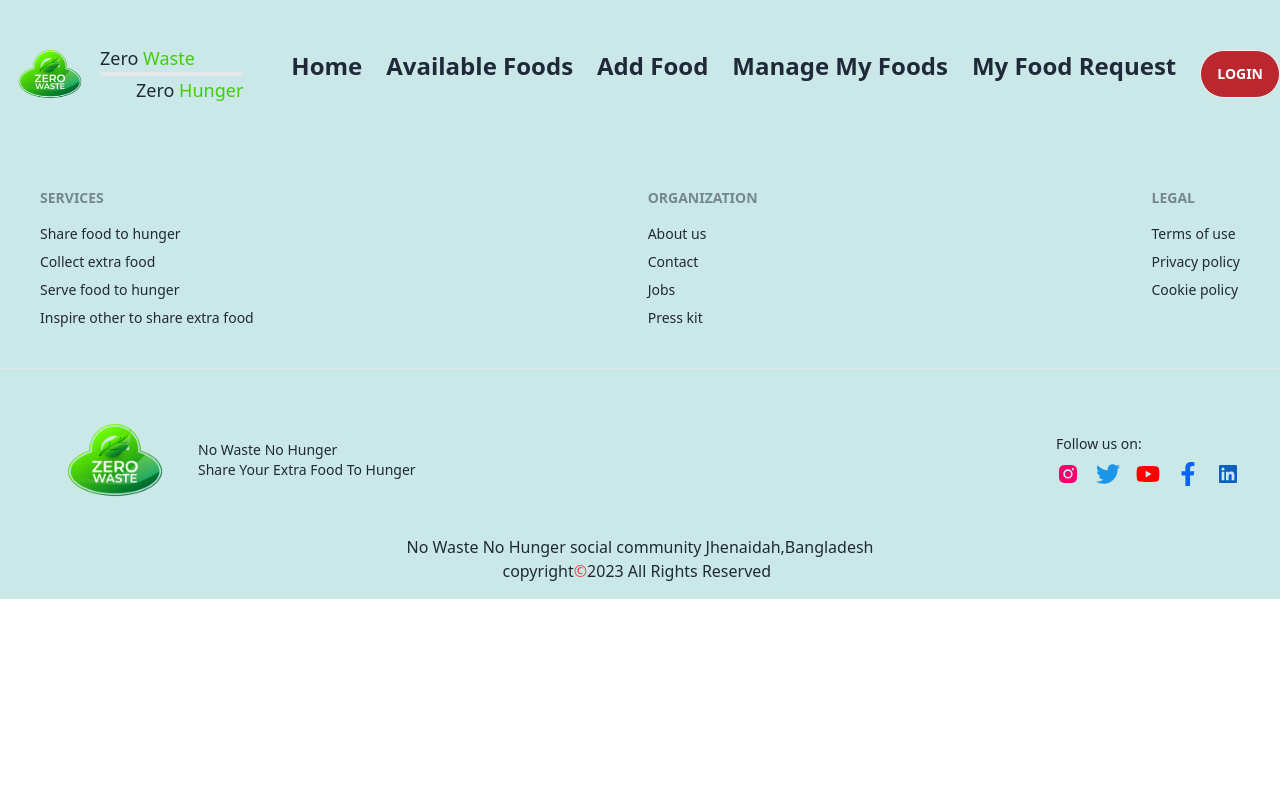
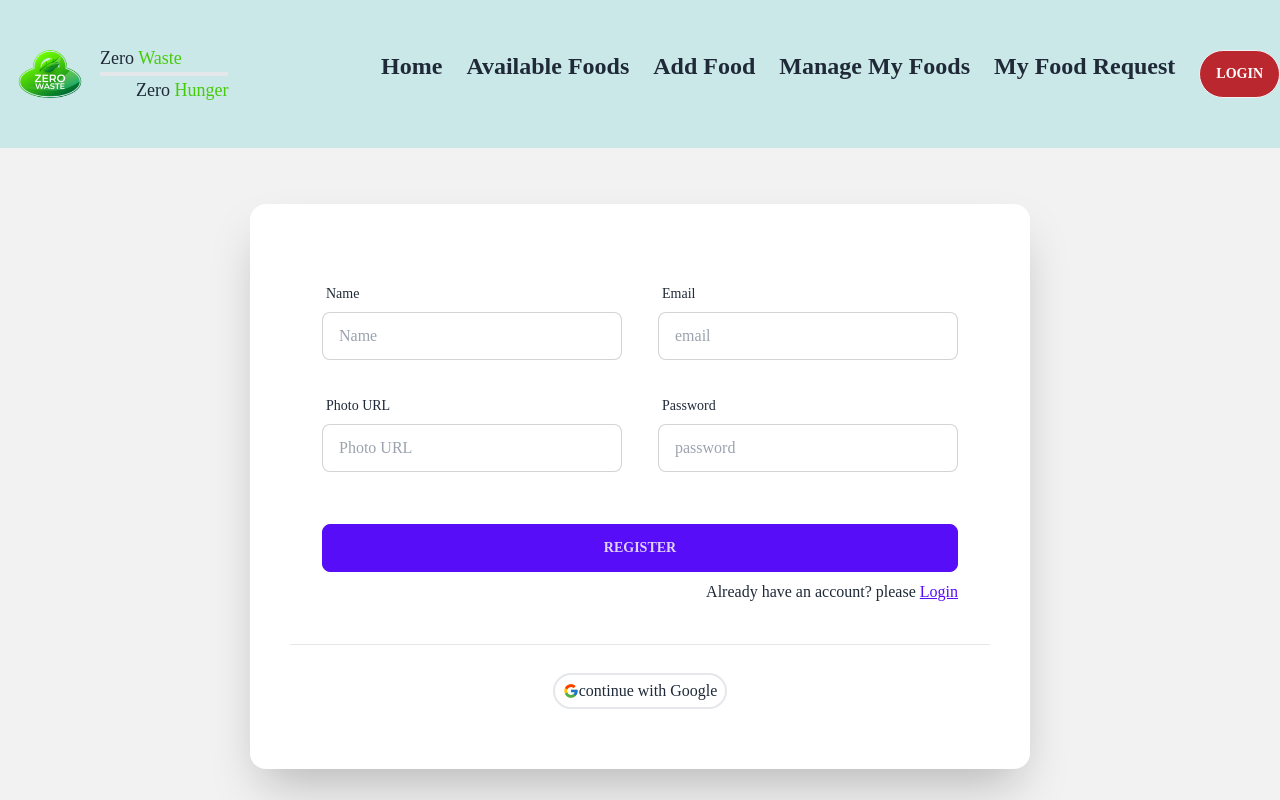
Before and after one commit to mdhanifbiswas27/Help-the--hunger, a React (Vite) app: page /register in a window 1280 px wide. Shown: the top 800 px of the page. Built offline with nearby package versions, Linux system fonts and the light colour scheme.

Commit message:
Register form and Our impact section complete

```diff
--- a/src/Routes/Pages/Home/Banner.jsx
+++ b/src/Routes/Pages/Home/Banner.jsx
@@ -1,9 +1,12 @@
-
+import banner from'../../../assets/donation-final.jpg'
 
 const Banner = () => {
     return (
-        <div>
-
+        <div className='relative'>
+            <div><img src={banner} alt="" /></div>
+            <div className='absolute top-0 '>
+                    <div>hi</div>
+            </div>
         </div>
     );
 };
--- a/src/Routes/Pages/Home/Home.jsx
+++ b/src/Routes/Pages/Home/Home.jsx
@@ -1,4 +1,5 @@
 import Banner from "./Banner";
+import OurImpact from "./OurImpact";
 
 
 
@@ -7,6 +8,7 @@ const Home = () => {
         <div>
 
           <Banner></Banner>
+          <OurImpact></OurImpact>
         </div>
     );
 };
--- /dev/null
+++ b/src/Routes/Pages/Home/OurImpact.jsx
@@ -0,0 +1,47 @@
+import { FaSchool } from "react-icons/fa6";
+import { TbPackages } from "react-icons/tb";
+import { GrDeliver } from "react-icons/gr";
+import { GiHotMeal , GiLovers} from "react-icons/gi";
+import { PiStudentBold } from "react-icons/pi";
+
+
+
+const OurImpact = () => {
+    return (
+        <div className="max-w-screen-xl mx-auto px-28 py-10 box-border gap-6">
+            <div className="flex justify-center">
+            <h1 className="text-[34px] font-[900] text-center my-9 border-b-4 border-[#BB272E] ">Our Impact</h1>
+            </div>
+
+            <div className="grid grid-cols-3 gap-8 ">
+                <div className="max-w-[250px] text-center mx-auto">
+                    <div className=" flex justify-center"><p className="border-4 p-4 box-content rounded-full"><FaSchool className="  h-[50px] w-[50px]   "></FaSchool></p></div>
+                    <p className="text-[20px] font-thin">We provide food to 88 schools in 4 school boards, across Kingston, Frontenac and Lennox & Addington</p>
+                </div>
+                <div className="max-w-[250px] text-center mx-auto">
+                    <div className=" flex justify-center"><p className="border-4 p-4 box-content rounded-full"><TbPackages className="  h-[50px] w-[50px]   "></TbPackages></p></div>
+                    <p className="text-[20px] font-thin">Our volunteers pack over $18,000 of food every week, over half a million dollars of food over the course of the school year</p>
+                </div>
+                <div className="max-w-[250px] text-center mx-auto">
+                    <div className=" flex justify-center"><p className="border-4 p-4 box-content rounded-full"><GrDeliver className="  h-[50px] w-[50px]   "></GrDeliver></p></div>
+                    <p className="text-[20px] font-thin">Our drivers deliver food directly to the schools’ front doors,  over 600kms per week</p>
+                </div>
+                <div className="max-w-[250px] text-center mx-auto">
+                    <div className=" flex justify-center"><p className="border-4 p-4 box-content rounded-full"><GiHotMeal className="  h-[50px] w-[50px]   "></GiHotMeal></p></div>
+                    <p className="text-[20px] font-thin">Over 7,500 meals or snacks per week are provided by schools with the food we provide</p>
+                </div>
+                <div className="max-w-[250px] text-center mx-auto">
+                    <div className=" flex justify-center"><p className="border-4 p-4 box-content rounded-full"><PiStudentBold className="  h-[50px] w-[50px]   "></PiStudentBold></p></div>
+                    <p className="text-[20px] font-thin">Over the course of a school year, 16,000 students – half of all enrolled in the region – access their school’s nutrition program, either regularly or on occasion</p>
+                </div>
+                <div className="max-w-[250px] text-center mx-auto">
+                    <div className=" flex justify-center"><p className="border-4 p-4 box-content rounded-full"><GiLovers className="  h-[50px] w-[50px]   "></GiLovers></p></div>
+                    <p className="text-[20px] font-thin">Over 1000 volunteer hours are accrued each week to deliver nutrition programs in schools </p>
+                </div>
+
+            </div>
+        </div>
+    );
+};
+
+export default OurImpact;
--- a/src/Routes/Pages/LogIn/LogIn.jsx
+++ b/src/Routes/Pages/LogIn/LogIn.jsx
@@ -12,6 +12,7 @@ const LogIn = () => {
         const password = form.password.value;
         console.log(email,password);
     }
+
     return (
         <div>
             <div className="hero py-10 bg-base-200">
--- a/src/Routes/Pages/Register/Register.jsx
+++ b/src/Routes/Pages/Register/Register.jsx
@@ -1,9 +1,73 @@
+import { FcGoogle } from "react-icons/fc";
+import { Link } from "react-router-dom";
 
 
 const Register = () => {
+
+    const handleRegister = event => {
+        event.preventDefault();
+        const form = event.target;
+        const name = form.name.value;
+        const email = form.email.value;
+        const Photo = form.Photo.value;
+        const password = form.password.value;
+        console.log(name,email,Photo, password);
+    }
+
     return (
         <div>
+            <div className="hero py-10 bg-base-200">
+                <div className="hero-content ">
 
+                    <div className="card  shadow-2xl bg-base-100 w-[700px] p-10 box-content">
+                        <form onSubmit={handleRegister} className="card-body">
+                            <div className="flex justify-between mb-5">
+                                <div className="form-control">
+                                    <label className="label">
+                                        <span className="label-text">Name</span>
+                                    </label>
+                                    <input type="text" name="name" placeholder="Name" className="input input-bordered w-[300px]" required />
+                                </div>
+                                <div className="form-control">
+                                    <label className="label">
+                                        <span className="label-text">Email</span>
+                                    </label>
+                                    <input type="email" name="email" placeholder="email" className="input input-bordered w-[300px]" required />
+                                </div>
+                            </div>
+                            <div className="flex justify-between mb-5">
+                                <div className="form-control">
+                                    <label className="label">
+                                        <span className="label-text">Photo URL</span>
+                                    </label>
+                                    <input type="text" name="Photo" placeholder="Photo URL" className="input input-bordered w-[300px]" required />
+                                </div>
+                                <div className="form-control">
+                                    <label className="label">
+                                        <span className="label-text">Password</span>
+                                    </label>
+                                    <input type="password" name="password" placeholder="password" className="input input-bordered w-[300px]" required />
+
+                                </div>
+                            </div>
+                            <div className="form-control mt-6">
+                                <button className="btn btn-primary">Register</button>
+                                <h1 className="text-right py-2">Already have an account? please <Link to='/login'><button className="btn-link">Login</button></Link></h1>
+
+                            </div>
+                        </form>
+                        <hr className=" pt-2"></hr>
+                        <div className="flex justify-center py-5">
+                            <div className="flex items-center border-2 px-2 py-1 rounded-full">
+                                <p>
+                                    <FcGoogle></FcGoogle>
+                                </p>
+                                <p>continue with Google</p>
+                            </div>
+                        </div>
+                    </div>
+                </div>
+            </div>
         </div>
     );
 };
--- a/src/Routes/Pages/shared/Navbar.jsx
+++ b/src/Routes/Pages/shared/Navbar.jsx
@@ -2,8 +2,10 @@ import { Link } from 'react-router-dom';
 import logo from '../../../assets/logo4.png'
 
 const Navbar = () => {
+
     return (
         <div className='flex justify-between items-center bg-[#CBE8E9] py-6'>
+            <Link to='/'>
             <div className='flex items-center'>
                 <img className='w-[100px] h-[100px]  bg-[#CBE8E9]' src={logo} alt="" />
                 <div className=''>
@@ -12,6 +14,7 @@ const Navbar = () => {
                  <h1 className='text-lg font-medium ml-9'>Zero <span className='text-[#45CB0B]'>Hunger</span></h1>
                 </div>
             </div>
+            </Link>
             <div className=''>
                 <ul className='flex gap-6 text-2xl font-semibold'>
                     <Link to='/'><li>Home</li></Link>
--- a/src/index.css
+++ b/src/index.css
@@ -1,3 +1,9 @@
 @tailwind base;
 @tailwind components;
 @tailwind utilities;
+
+@layer base {
+    html {
+      font-family: 'Bitter', serif;
+    }
+  }
--- a/tailwind.config.js
+++ b/tailwind.config.js
@@ -6,6 +6,9 @@ export default {
   ],
   theme: {
     extend: {},
+    fontFamily:{
+      // 'bitter':['Bitter'],
+    },
   },
   plugins: [require("daisyui")],
 }
```
Also changed, not shown: src/assets/donation-final.jpg (added).
